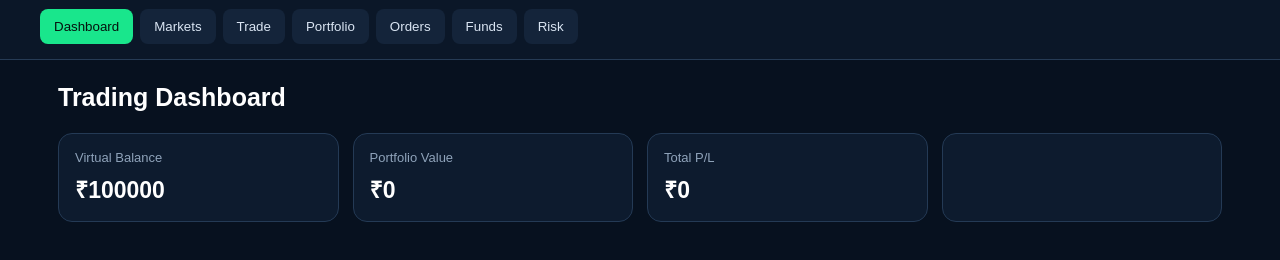
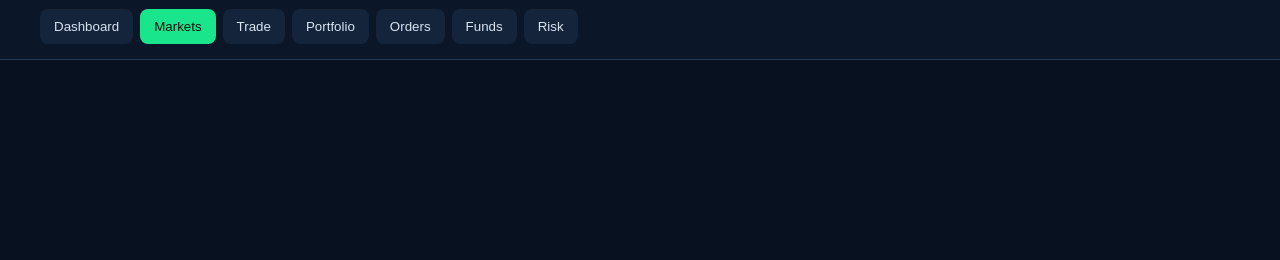
Before and after one commit to deepsa007/SMART---TRADE, a plain HTML site: page index.html in a window 1280 px wide. Both pictures are taken after a click on the button "Markets". Shown: the part 44-304 px from the top of the page. Drawn offline with Linux system fonts and the light colour scheme.

Commit message:
Update index.html

```diff
--- a/index.html
+++ b/index.html
@@ -298,7 +298,29 @@ footer{
 }
 </style>
 </head>
+<script>
+function showPage(page, button) {
+  document.querySelectorAll(".page").forEach(function(p) {
+    p.classList.remove("active");
+  });
 
+  var selectedPage = document.getElementById(page);
+
+  if (selectedPage) {
+    selectedPage.classList.add("active");
+  }
+
+  document.querySelectorAll("nav button").forEach(function(b) {
+    b.classList.remove("active");
+  });
+
+  if (button) {
+    button.classList.add("active");
+  }
+
+  window.scrollTo(0, 0);
+}
+</script>
 <body>
 
 <header>
```
